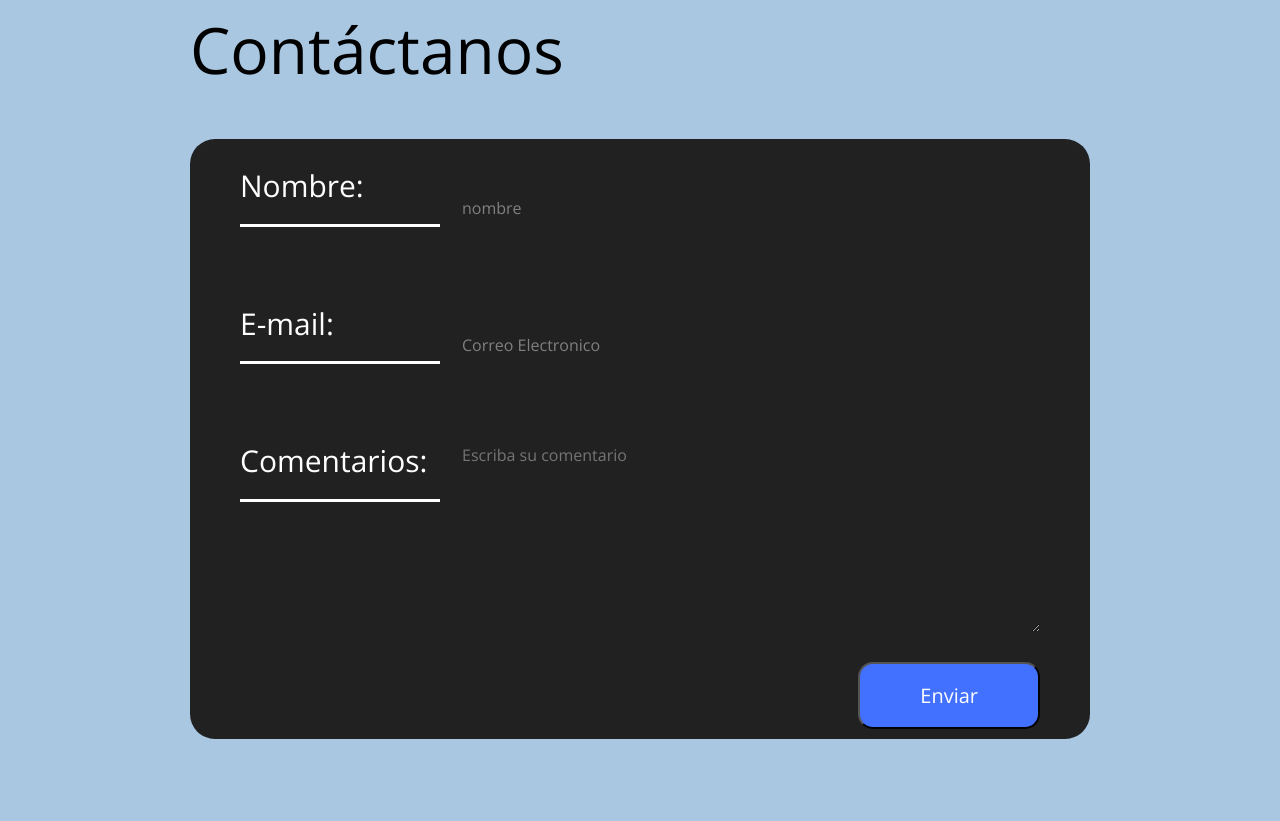
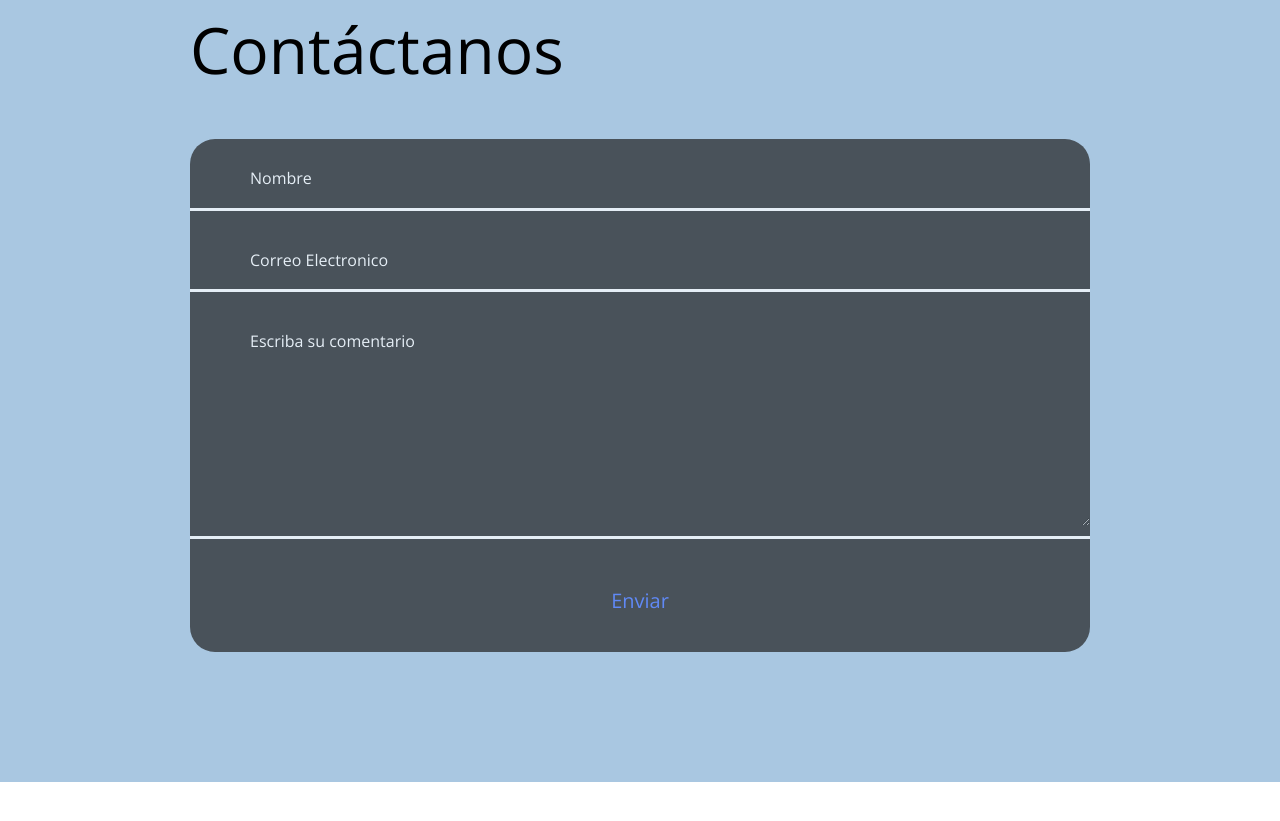
Before and after one commit to carlososo/Travely, a plain HTML site: page index.html in a window 1280 px wide. Shown: the part 2060-2881 px from the top of the page. After the commit the page ends 2842 px from the top, so only its background shows below. Drawn offline with nearby package versions, Linux system fonts and the light colour scheme.

Commit message:
modificaciones al menú

```diff
--- a/css/styles.css
+++ b/css/styles.css
@@ -281,14 +281,19 @@ main h2 {
 
 .form {
     background-color: var(--gris-obscuro);
+    opacity: .7;
     border-radius: 25px;
 }
 
 .campo {
-    padding: 3rem 5rem 3rem 5rem;
+    padding: 2rem 0 1rem 5rem;
     display: flex;
+    margin-bottom: 1rem;
+    border-bottom: 3px solid white;
 }
 
+
+/*
 .campo label {
     color: white;
     font-size: 3rem;
@@ -304,42 +309,57 @@ main h2 {
     width: 100%;
     height: .3rem;
     margin: 2rem 0;
-}
+} */
 
 .campo input:not([type="submit"]),
 .campo textarea {
     flex: 1;
-    border-radius: 10px;
-    background-color: var(--gris-obscuro);
+    background: none;
     color: #ffffff;
-    border: 0;
+    border: none;
+    outline: none;
+    overflow: hidden;
+    padding: 1rem;
+    margin: 0;
 }
 
 .campo input:not([type="submit"])::placeholder {
-    color: gray;
+    color: white;
 }
 
-.campo input:not([type="submit"]):hover,
-.campo textarea:hover {
-    box-shadow: 3px 3px 3px 2px rgb(255, 255, 255);
+.campo textarea::placeholder {
+    color: white;
 }
 
-.enviar {
+
+/* .campo input:not([type="submit"]):hover,
+.campo textarea:hover {
+    box-shadow: 3px 3px 3px 2px rgb(145, 145, 145);
+} */
+
+
+/* .enviar {
     display: flex;
     justify-content: flex-end;
     padding-right: 5rem;
     padding-bottom: 1rem;
-}
+} */
 
 .boton-formulario {
-    display: inline-block;
+    display: block;
+    width: 100%;
     text-decoration: none;
-    padding: 2rem 6rem;
-    color: white;
+    color: #4270FF;
     font-size: 2rem;
     font-weight: 400;
-    border-radius: 15px;
-    background-color: #4270FF;
+    border-radius: 10px;
+    background: none;
+    border: none;
+    outline: none;
     transition: 600ms;
     cursor: pointer;
 }
+
+.boton-formulario:hover {
+    color: #ffffff;
+}
--- a/index.html
+++ b/index.html
@@ -19,9 +19,9 @@
             </div>
             <nav class="navegacion">
                 <a href="#"><span>Home</span></a>
-                <a href="#">Benefits</a>
+                <a href="#beneficios">Benefits</a>
                 <a href="#">About us...</a>
-                <a href="#">Contact Us...</a>
+                <a href="#contactanos">Contact Us...</a>
             </nav>
         </div>
         <div class="contenedor hero">
@@ -37,7 +37,7 @@
 
 
     </header>
-    <main class="contenedor">
+    <main id="beneficios" class="contenedor">
         <h2 class="centrar-texto">Beneficios:</h2>
         <div class="beneficios ">
             <div class="beneficio">
@@ -85,21 +85,21 @@
         </div>
 
     </main>
-    <section class="formulario">
+    <section class="formulario" id="contactanos">
         <div class="contenedor-formulario">
             <h2>Contáctanos</h2>
             <form action="#">
                 <div class="form">
                     <div class="campo">
-                        <label for="nombre">Nombre:</label>
-                        <input type="text" name="nombre" id="nombre" placeholder="nombre">
+
+                        <input type="text" name="nombre" id="nombre" placeholder="Nombre">
                     </div>
                     <div class="campo">
-                        <label for="nombre">E-mail:</label>
+
                         <input type="text" name="nombre" id="nombre" placeholder="Correo Electronico">
                     </div>
                     <div class="campo">
-                        <label for="nombre">Comentarios:</label>
+
                         <textarea name="" id="" cols="30" rows="10" placeholder="Escriba su comentario"></textarea>
                     </div>
                     <div class="enviar">
```
